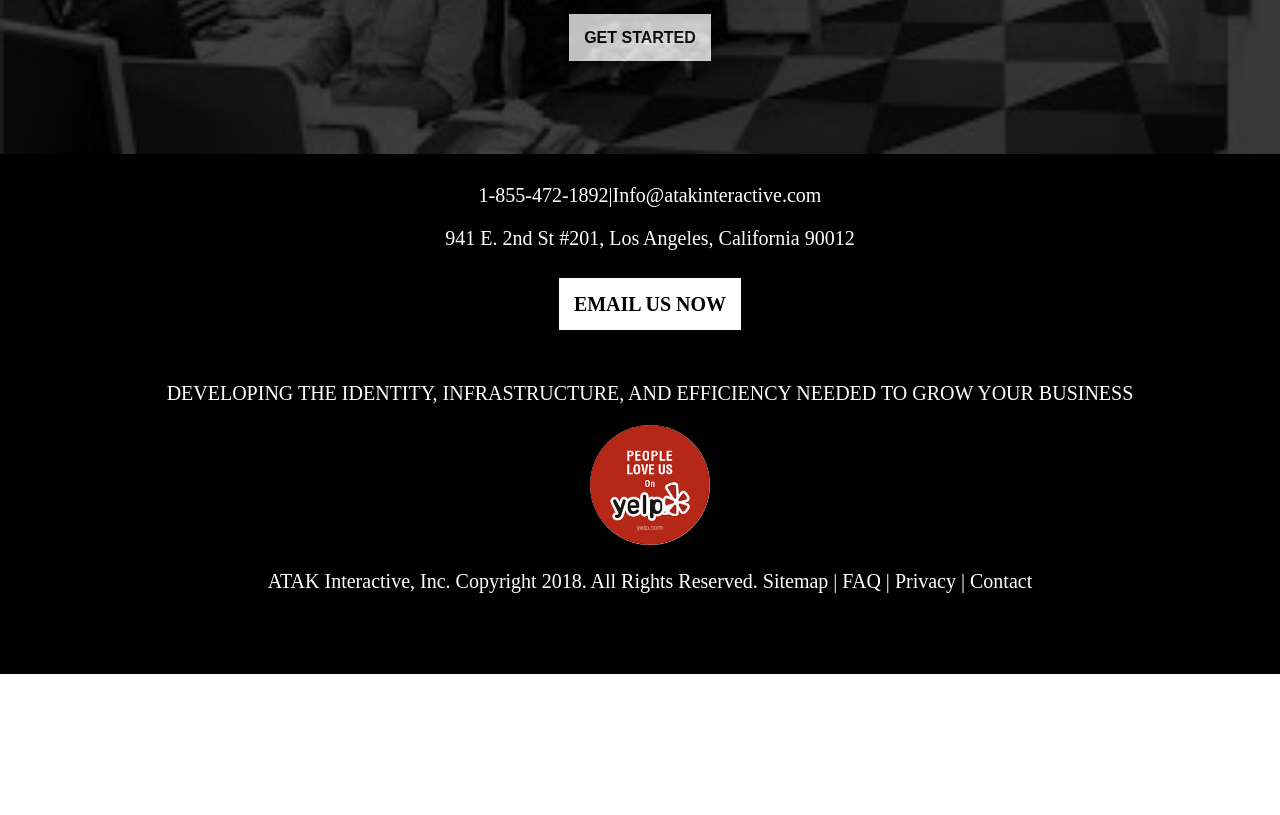
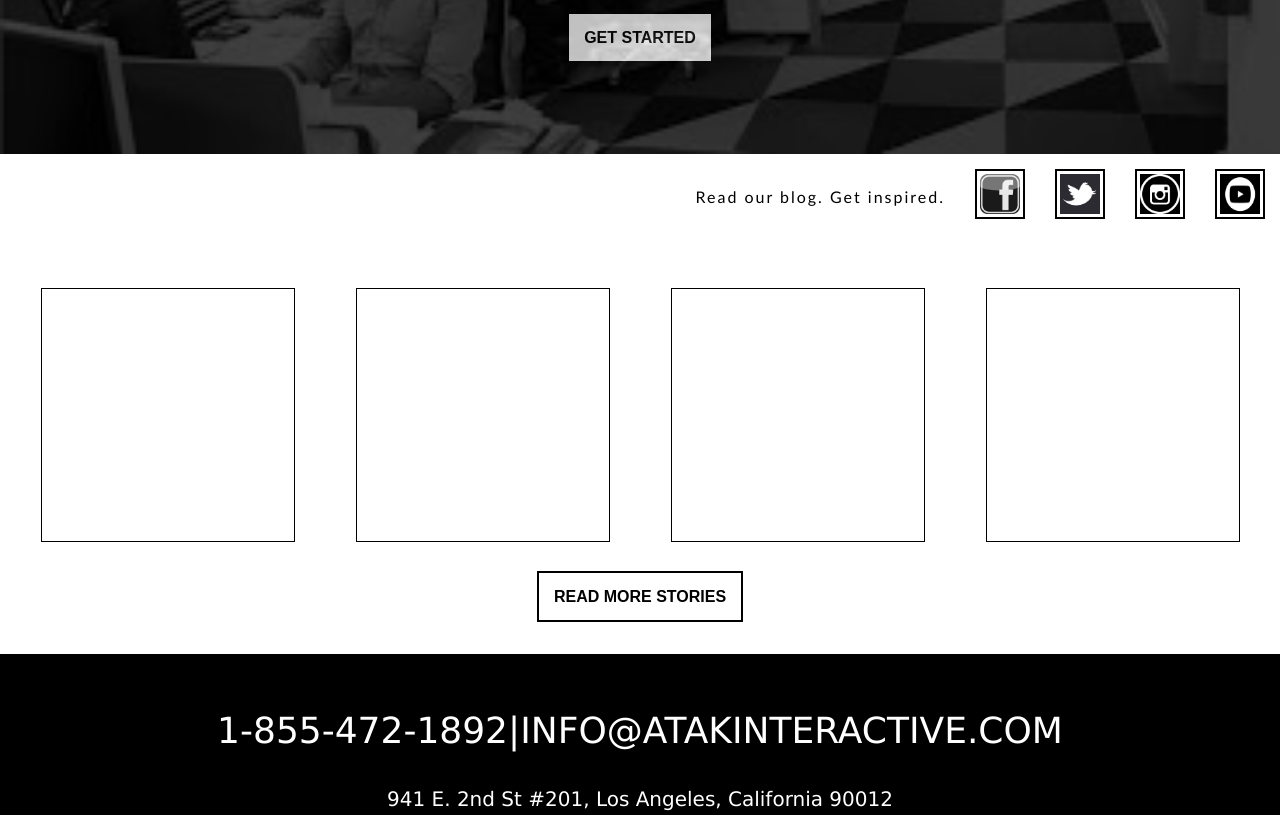
Before and after one commit to HarikaSuryam/TodoRepo, a plain HTML site: page index.html in a window 1280 px wide. Shown: the part 1005-1820 px from the top of the page. Before the commit the page ends 1679 px from the top, so only its background shows below. Drawn offline with Linux system fonts and the light colour scheme.

Commit message:
added an otehr section but need some modification

```diff
--- a/index.html
+++ b/index.html
@@ -17,6 +17,7 @@
 	</div>
 </header>
 <section id="article_id">
+
 	<section id="section_id1">
 		<div class="center_bar">
 			<p class="center_heading">Sales-driven marketing+ecommerce</p>
@@ -29,6 +30,7 @@
 			</div>
 		</div>
 	</section>
+
 	<section id="section_id2" class="image_styling">
 		<div>business identity <br /> <a href="#"><img src="images/document.jpg" alt="business entity image" href="#"></a></div>
 		<div>ecommerce + custom development <a href="#"><br /> <img src="images/development.png" alt="ecommerce custom development image"></a></div>
@@ -55,15 +57,41 @@
 		<a id="button_style" href="#getstarted">get started</a>
 		</div>
 	</section>
-		<footer class="footer_styling">
-			<p><a href="#contact">1-855-472-1892</a>|Info@atakinteractive.com</p>
-            <p>941 E. 2nd St #201, Los Angeles, California 90012</p>
+
+    <section id="blog_section"  >
+        <div style="width:100%;display:flex;align-items:center;justify-content: flex-end;flex-wrap: wrap;padding: 0px;">
+            <div  style="color:#000000;float:left;font-family:Optima, sans-serif; letter-spacing: 2px;">Read our blog. Get inspired.</div>
+            <div><a href="#facebook"><img class="blog_img" src="images/facebook.png"></a></div>
+            <div><a href="#twitter"><img class="blog_img" src="images/twitter.jpg"></a></div>
+            <div><a href="#instagram"><img class="blog_img" src="images/instagram.png"></a></div>
+            <div><a href="#youtube"><img class="blog_img" src="images/youtube.png"></a></div>
+        </div>
+        <div style="display:flex;justify-content: space-around;height:300px;width:100%;padding:50px 10px 50px 10px;box-sizing: border-box;">
+            <div class="blog_contentStyle"></div>
+            <div class="blog_contentStyle"></div>
+            <div class="blog_contentStyle"></div>
+            <div class="blog_contentStyle"></div>
+        </div>
+        <div style="padding: 50px;">
+            <center><a id="button_style" style="border: 2px solid #000000;" href="#readmorestories">read more stories</a></center>
+        </div>
+    </section>
+
+    <section id="sction_adv">
+
+     </section>
+
+    <section class="footer_styling">
+			<p style="font-size: 180%;text-transform: uppercase;font-family: Verdana;">
+                <a href="#contact">1-855-472-1892</a>|Info@atakinteractive.com</p>
+            <p style="font-family: Verdana;">941 E. 2nd St #201, Los Angeles, California 90012</p>
             <br />
             <a id="button_style" href="#emailusnow">email us now</a>
             <br />
             <br />
             <br />
-            <p>DEVELOPING THE IDENTITY, INFRASTRUCTURE, AND EFFICIENCY NEEDED TO GROW YOUR BUSINESS</p>
+            <p style="font-weight: block;font-family: Verdana;font-size: 15px;">
+                DEVELOPING THE IDENTITY, INFRASTRUCTURE, AND EFFICIENCY NEEDED TO GROW YOUR BUSINESS</p>
             <img style="height:120px;width:120px;border-radius:70px;" src="images/yela.png" alt="yelp logo">
             <br />
             <p>ATAK Interactive, Inc. Copyright 2018. All Rights Reserved.
@@ -72,7 +100,7 @@
                 <a href="">Privacy</a> |
                 <a href="">Contact</a>
             </p>
-		</footer>
+    </section>
 </section>
 </body>
 </html>
--- a/style.css
+++ b/style.css
@@ -114,13 +114,13 @@ a{
 	width:100%;
 	background-image:url("images/workplaceimage.jpg");
 	background-repeat:no-repeat;
-	background-size:100% 100%;
+	background-size:100% 500px;
 }
 
 .image_styling img{
 	height:100px;
 	width:100px;
-	padding:10px;
+    padding: 10px;
 }
 .section3_styling
 {
@@ -128,7 +128,7 @@ a{
 	background-color:#000000;
 	text-align:center;
 	opacity:0.75;
-	height:500px;
+	height:470px;
 }
 
 .center{
@@ -138,11 +138,46 @@ a{
 }
 
 .footer_styling{
-    height:500px;
+    height:auto;
     width:100%;
-    padding:10px;
+    padding:20px 0px 20px 0px;
     background-color: #000000;
     color:#ffffff;
     text-align: center;
     font-size: 20px;
 }
+
+#sction_adv{
+    height: auto;
+    width:100%;
+    display:flex;
+    flex-direction: row;
+}
+
+#blog_section{
+    height:500px;
+    width:100%;
+}
+
+.blog_styling{
+    background-color: #ffffff;
+    color: #000000;
+    font-size: 250%;
+    text-transform: uppercase;
+}
+
+.blog_img{
+    height:40px;
+    width:40px;
+    border:2px solid #000000;
+    padding:3px;
+}
+
+
+.blog_contentStyle{
+    height:250px;
+    width:250px;
+    padding:1px;
+    background-color: #ffffff;
+    border: 1px solid #000000;
+}
```
Also changed, not shown: images/boxvilla.png (added), images/brookeandarrow.png (added), images/facebook.png (added), images/fitness.png (added), images/instagram.png (added), images/npr.png (added), images/pizzakitchen.jpg (added), images/tribune.jpg (added), images/twitter.jpg (added), images/youtube.png (added).
